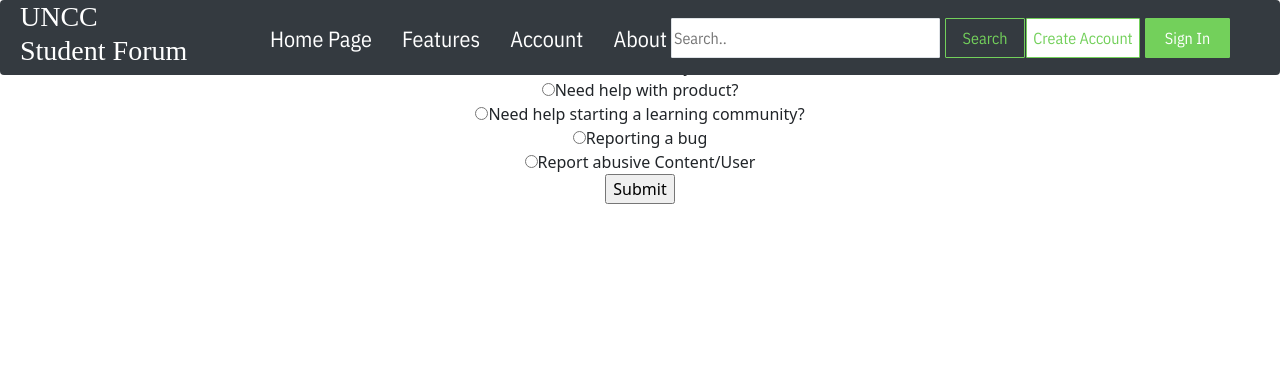
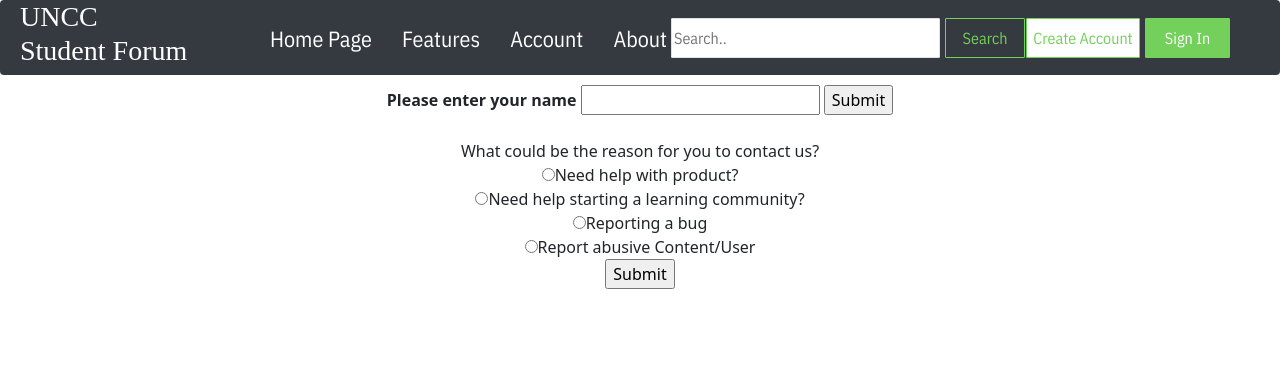
Before and after one commit to Zoey-Vail/Team-9-Final-Project, a Flask app: page /features in a window 1280 px wide. Shown: the top 375 px of the page. Run offline with Flask 3, Linux system fonts and the light colour scheme; parts of the project's set-up code (start-up, migrations or seed data) failed here and were passed over; some web fonts are replaced.

Commit message:
Add files via upload

```diff
--- a/templates/features.html
+++ b/templates/features.html
@@ -23,7 +23,7 @@
 
 
 
-
+<div style="height: 85px;"></div>
         <center>
             <form>
                 <label><b>Please enter your name</b></label>
```
